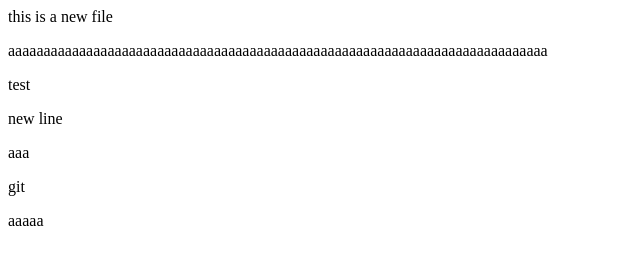
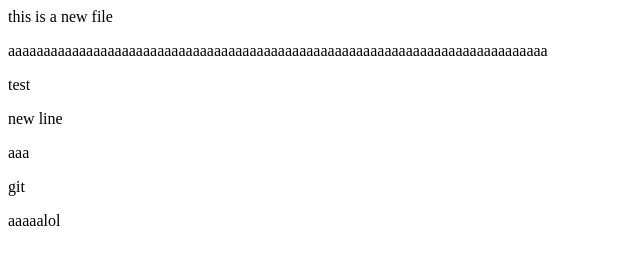
Before and after one commit to sandorcleganeweb/prova, a plain HTML site: page index.html in a window 1280 px wide. Shown: the full height of the page, 0-640 px from the left. Drawn offline with Linux system fonts and the light colour scheme.

Commit message:
aaaabbbbbbbbbbbbbbbbbbbbbbb

```diff
--- a/index.html
+++ b/index.html
@@ -12,7 +12,7 @@ aaa
 
   <p>git</p>
 
-  aaaaa
+  aaaaalol
 
 </body>
 </html>
```
